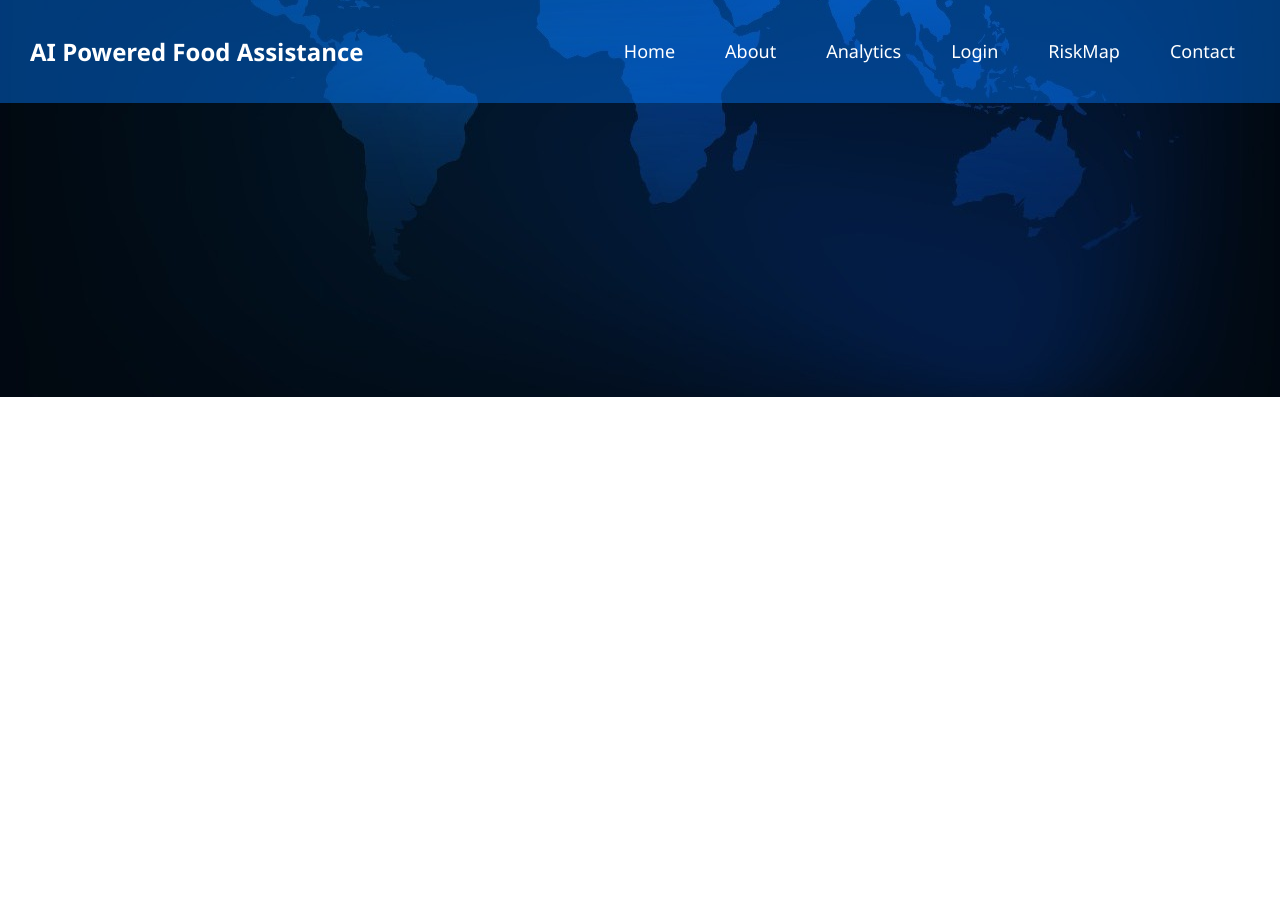
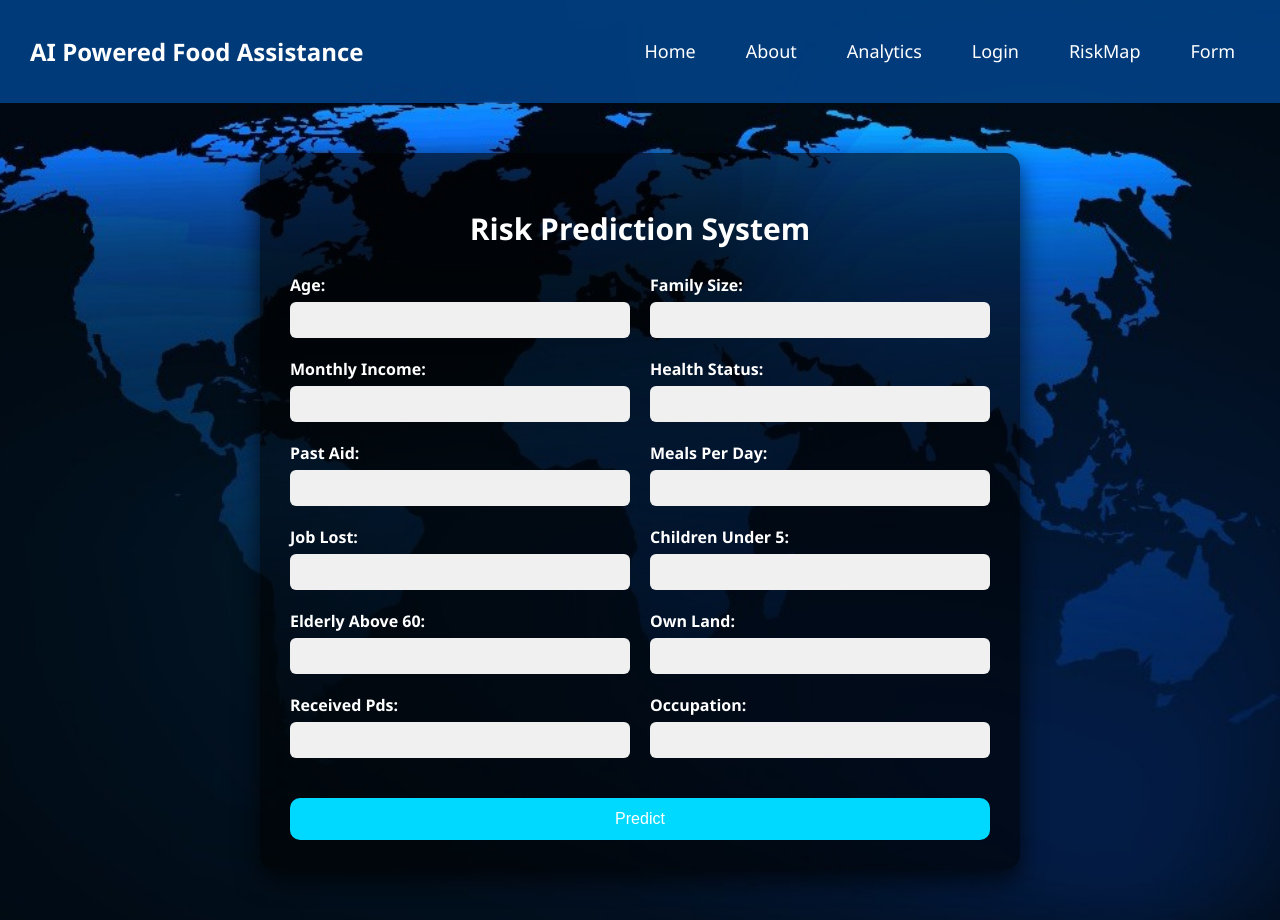
Before and after one commit to Achuthan84/The-nourish-squad, a React (Vite) app in the folder Food-aid-assistance/: page /RiskForm in a window 1280 px wide. Before the commit the page ends 800 px from the top, so only its background shows below. Built offline with nearby package versions, Linux system fonts and the light colour scheme.

Commit message:
Fourth commit

```diff
--- a/Food-aid-assistance/src/App.jsx
+++ b/Food-aid-assistance/src/App.jsx
@@ -2,6 +2,7 @@ import { BrowserRouter, Routes, Route } from "react-router-dom";
 import Analytics from "./Pages/Analytics";
 import RiskMap from "./Pages/Riskmap";
 import { Navbar } from "./Components/Navbar";
+import RiskForm from "./Pages/Riskform";
 
 function App() {
     return (
@@ -10,6 +11,7 @@ function App() {
             <Routes>
                 <Route path="/Analytics" element={<Analytics />} />
                 <Route path="/RiskMap" element={<RiskMap />} />
+                <Route path="/RiskForm" element={<RiskForm />} />
             </Routes>
         </BrowserRouter>
     );
--- a/Food-aid-assistance/src/Components/Navbar.jsx
+++ b/Food-aid-assistance/src/Components/Navbar.jsx
@@ -12,7 +12,7 @@ export const Navbar = () => {
                 <Link to="/Analytics">Analytics</Link>
                 <Link to="/">Login</Link>
                 <Link to="/RiskMap">RiskMap</Link>
-                <Link to="/">Contact</Link>
+                <Link to="/RiskForm">Form</Link>
             </ul>
         </nav>
     )
--- a/Food-aid-assistance/src/Pages/Analytics.css
+++ b/Food-aid-assistance/src/Pages/Analytics.css
@@ -7,33 +7,28 @@ body {
     background-position: center;
 }
 
-/* Main container */
 .container {
     max-width: 800px;
     margin: 50px auto;
     background-color: rgba(0, 0, 0, 0.395);
-    /* semi-transparent black */
     padding: 30px;
     border-radius: 15px;
     color: white;
     box-shadow: 0 8px 20px rgba(0, 0, 0, 0.6);
 }
 
-/* Heading */
 h2 {
     text-align: center;
     margin-bottom: 30px;
     font-size: 28px;
 }
 
-/* Grid layout (2 columns) */
 form {
     display: grid;
     grid-template-columns: 1fr 1fr;
     gap: 20px;
 }
 
-/* Form group */
 .form-group {
     display: flex;
     flex-direction: column;
@@ -59,13 +54,12 @@ input:focus {
     box-shadow: 0 0 5px #007bff;
 }
 
-/* Submit button full width */
 button {
     grid-column: span 2;
     margin-top: 20px;
     padding: 12px;
     background-color: #007bff;
-    color: rgb(255, 255, 255);
+    color: white;
     font-size: 16px;
     border: none;
     border-radius: 8px;
@@ -79,19 +73,18 @@ button:hover {
     box-shadow: 0 5px 15px rgba(0, 123, 255, 0.4);
 }
 
-/* API Response section */
 .response-section {
-    margin-top: 30px;
+    margin: 30px 0;
     padding: 20px;
     background-color: rgba(255, 255, 255, 0.1);
     border-radius: 10px;
     color: #fff;
 }
 
-.response-section h2 {
+.response-section h3 {
     text-align: center;
     color: #00ffea;
-    margin: 10px 5px;
+    margin-bottom: 10px;
 }
 
 .response-section p {
@@ -99,7 +92,6 @@ button:hover {
     margin: 8px 0;
 }
 
-/* History Section */
 .history-section {
     margin: 30px 0;
     padding: 15px;
@@ -114,24 +106,20 @@ button:hover {
     margin-bottom: 15px;
 }
 
-/* Fix for history list wrapping */
 .history-list {
     list-style: none;
     padding-left: 0;
-    max-height: 300px;
-    /* Limit height */
-    overflow-y: auto;
-    /* Enable scroll */
     margin-top: 15px;
     display: grid;
-    grid-template-columns: 1fr 1fr;
-    place-items: center;
+    grid-template-columns: repeat(auto-fill, minmax(240px, 1fr));
+    gap: 20px;
+    max-height: 400px;
+    overflow-y: auto;
+    padding: 10px;
 }
 
-/* Each history item wraps properly */
 .history-list li {
     background-color: rgba(255, 255, 255, 0.15);
-    margin: 10px 0;
     padding: 12px 15px;
     border-radius: 10px;
     font-size: 16px;
@@ -143,13 +131,7 @@ button:hover {
     white-space: normal;
 }
 
-
-.history-list li span {
-    flex: 1;
-}
-
 .history-list li button {
-    margin-left: 15px;
     background-color: #dc3545;
     color: white;
     border: none;
@@ -162,3 +144,18 @@ button:hover {
 .history-list li button:hover {
     background-color: #b02a37;
 }
+
+select {
+    padding: 10px;
+    border-radius: 5px;
+    border: none;
+    background-color: #f2f2f2;
+    color: #333;
+    font-size: 14px;
+    transition: 0.3s ease;
+}
+
+select:focus {
+    outline: none;
+    box-shadow: 0 0 5px #007bff;
+}
--- a/Food-aid-assistance/src/Pages/Analytics.jsx
+++ b/Food-aid-assistance/src/Pages/Analytics.jsx
@@ -2,6 +2,10 @@ import React, { useState } from "react";
 import "./Analytics.css";
 import RiskMap from "./Riskmap";
 
+const districtList = [
+    "Chennai", "Madurai", "Coimbatore", "Trichy", "Salem",
+    "Sivagangai", "Erode", "Thanjavur", "Dindigul", "Tirunelveli"
+];
 const Analytics = () => {
     const [formData, setFormData] = useState({
         "District": "",
@@ -15,7 +19,7 @@ const Analytics = () => {
     });
 
     const [apiResponse, setApiResponse] = useState(null);
-    const [history, setHistory] = useState([]); // ✅ to track previous entries
+    const [history, setHistory] = useState([]);
 
     const handleChange = (e) => {
         setFormData({
@@ -43,7 +47,7 @@ const Analytics = () => {
             };
 
             setApiResponse(newEntry);
-            setHistory((prev) => [...prev, newEntry]); // ✅ Add to history
+            setHistory((prev) => [...prev, newEntry]);
         } catch (error) {
             console.error("Error fetching API:", error);
         }
@@ -96,19 +100,20 @@ const Analytics = () => {
             {history.length > 0 && (
                 <div className="history-section">
                     <h3>Submission History</h3>
-                    <ul>
+                    <ul className="history-list">
                         {history.map((item, index) => (
                             <li key={index}>
-                                {item.district} - Risk Level: {item.predicted_risk}
-                                <button onClick={() => handleDelete(index)} style={{ marginLeft: "10px" }}>Delete</button>
+                                <span><strong>District:</strong> {item.district}</span>
+                                <span><strong>Risk Level:</strong> {item.predicted_risk}</span>
+                                <button onClick={() => handleDelete(index)}>Delete</button>
                             </li>
                         ))}
                     </ul>
                 </div>
             )}
 
-            {/* ✅ Map gets the latest prediction */}
-            <RiskMap apiResponse={apiResponse} />
+            <RiskMap selectedDistrict={formData["District"]} />
+
         </div>
     );
 };
--- /dev/null
+++ b/Food-aid-assistance/src/Pages/Riskform.css
@@ -0,0 +1,93 @@
+body {
+    margin: 0;
+    font-family: 'Segoe UI', Tahoma, Geneva, Verdana, sans-serif;
+    background-image: url("/images/Map.jpg");
+    background-size: cover;
+    background-repeat: no-repeat;
+    background-position: center;
+}
+
+.form-container {
+    max-width: 700px;
+    margin: 50px auto;
+    padding: 30px;
+    background-color: rgba(0, 0, 0, 0.6);
+    border-radius: 15px;
+    color: white;
+    box-shadow: 0 10px 25px rgba(0, 0, 0, 0.7);
+}
+
+h2 {
+    text-align: center;
+    font-size: 30px;
+    margin-bottom: 25px;
+}
+
+form {
+    display: grid;
+    grid-template-columns: 1fr 1fr;
+    gap: 20px;
+}
+
+.form-group {
+    display: flex;
+    flex-direction: column;
+}
+
+label {
+    font-weight: bold;
+    margin-bottom: 6px;
+    text-transform: capitalize;
+}
+
+input {
+    padding: 10px;
+    border-radius: 6px;
+    border: none;
+    background-color: #f0f0f0;
+    color: #333;
+    font-size: 14px;
+    transition: 0.3s;
+}
+
+input:focus {
+    outline: none;
+    box-shadow: 0 0 6px #00d9ff;
+}
+
+button {
+    grid-column: span 2;
+    padding: 12px;
+    font-size: 16px;
+    background-color: #00d9ff;
+    color: white;
+    border: none;
+    border-radius: 10px;
+    cursor: pointer;
+    transition: all 0.3s ease;
+}
+
+button:hover {
+    background-color: #009ac4;
+    transform: scale(1.05);
+    box-shadow: 0 5px 15px rgba(0, 217, 255, 0.4);
+}
+
+.result-section {
+    margin-top: 30px;
+    text-align: center;
+    background-color: rgba(255, 255, 255, 0.15);
+    padding: 20px;
+    border-radius: 10px;
+}
+
+.result-section h3 {
+    font-size: 22px;
+    color: #00ffea;
+    margin-bottom: 10px;
+}
+
+.result-section p {
+    font-size: 18px;
+    color: #ffffff;
+}
--- /dev/null
+++ b/Food-aid-assistance/src/Pages/Riskform.jsx
@@ -0,0 +1,73 @@
+import React, { useState } from 'react';
+import './Riskform.css';
+
+function Riskform() {
+    const [formData, setFormData] = useState({
+        age: '',
+        family_size: '',
+        monthly_income: '',
+        health_status: '',
+        past_aid: '',
+        meals_per_day: '',
+        job_lost: '',
+        children_under_5: '',
+        elderly_above_60: '',
+        own_land: '',
+        received_pds: '',
+        occupation: ''
+    });
+
+    const [result, setResult] = useState(null);
+
+    const handleChange = (e) => {
+        setFormData({ ...formData, [e.target.name]: e.target.value });
+    };
+
+    const handleSubmit = async (e) => {
+        e.preventDefault();
+        try {
+            const res = await fetch('http://127.0.0.1:5000/predict-risk', {
+                method: 'POST',
+                headers: { 'Content-Type': 'application/json' },
+                body: JSON.stringify(formData),
+            });
+
+            const data = await res.json();
+            setResult(data.predicted_risk);
+        } catch (err) {
+            console.error("API error:", err);
+        }
+    };
+
+    return (
+        <div className="form-container">
+            <h2>Risk Prediction System</h2>
+
+            <form onSubmit={handleSubmit}>
+                {Object.keys(formData).map((key, i) => (
+                    <div className="form-group" key={i}>
+                        <label>{key.replace(/_/g, ' ')}:</label>
+                        <input
+                            type="text"
+                            name={key}
+                            value={formData[key]}
+                            onChange={handleChange}
+                            required
+                        />
+                    </div>
+                ))}
+
+                <button type="submit">Predict</button>
+            </form>
+
+            {result && (
+                <div className="result-section">
+                    <h3>Predicted Risk Level:</h3>
+                    <p>{result}</p>
+                </div>
+            )}
+        </div>
+    );
+}
+
+export default Riskform;
```
Also changed, not shown: Food-aid-assistance/src/Pages/Riskmap.jsx (+41 -24 lines).
